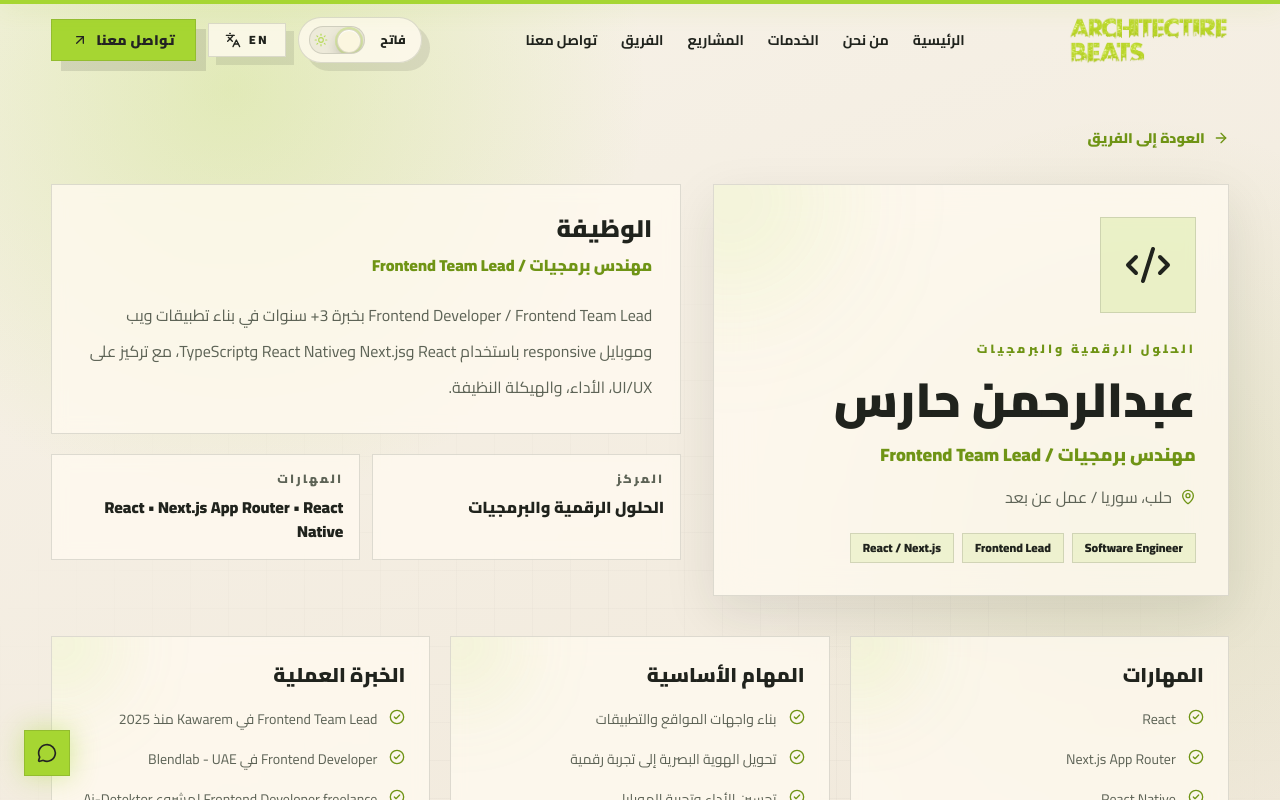
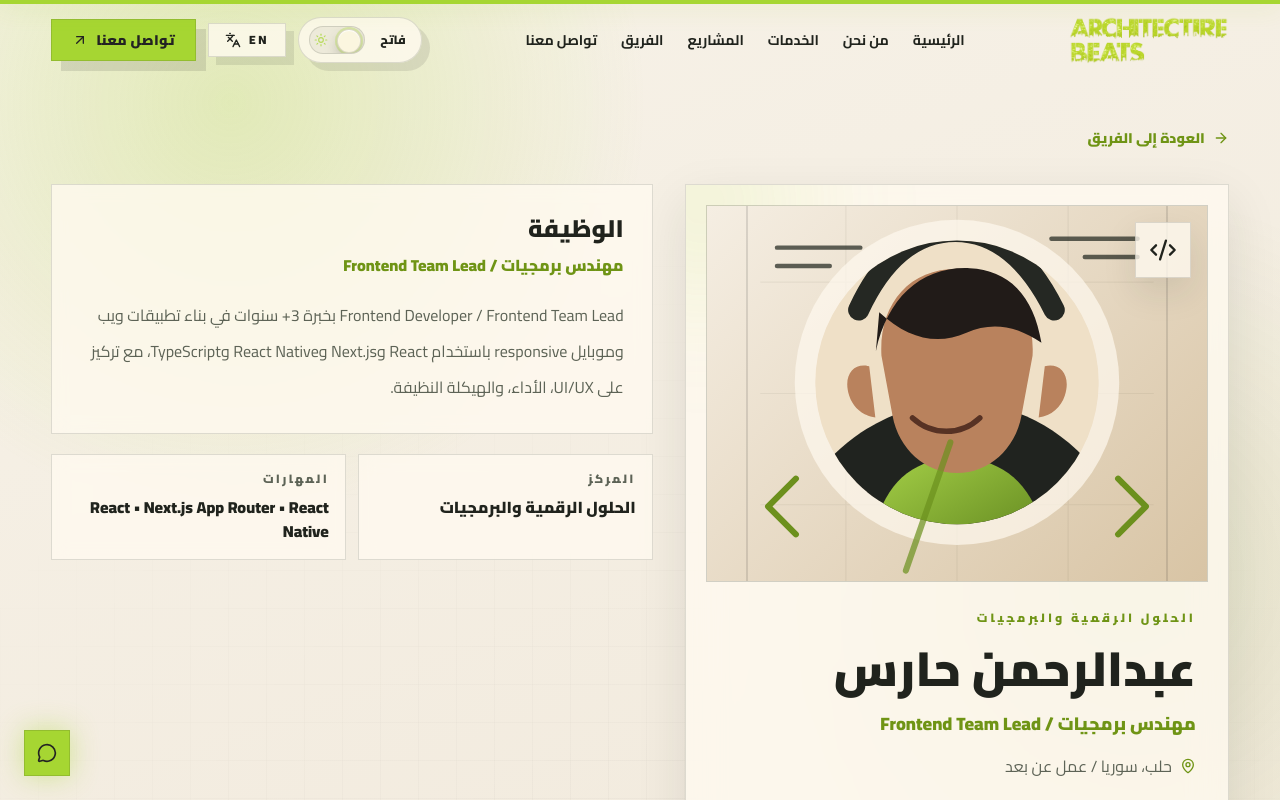
Before and after one commit to abod-haes/architecture-beats, a Next.js app: page /teams/abdulrahman-hares in a window 1280 px wide. Shown: the top 800 px of the page. Built offline with nearby package versions, Linux system fonts and the light colour scheme.

Commit message:
Show member image on profile pages

```diff
--- a/src/app/teams/[slug]/TeamMemberPageClient.tsx
+++ b/src/app/teams/[slug]/TeamMemberPageClient.tsx
@@ -1,5 +1,6 @@
 "use client";
 
+import Image from "next/image";
 import Link from "next/link";
 import { motion } from "framer-motion";
 import { ArrowLeft, ArrowRight, BriefcaseBusiness, Building2, CheckCircle2, Code2, HardHat, Mail, MapPin, PenTool, Sparkles } from "lucide-react";
@@ -109,13 +110,26 @@ export default function TeamMemberPageClient({ slug }: { slug: string }) {
           {labels.backToTeam}
         </Link>
 
-        <motion.section initial="hidden" animate="visible" variants={staggerContainer} className="mt-8 grid gap-8 lg:grid-cols-[0.9fr_1.1fr] lg:items-start">
-          <motion.div variants={fadeUp} className="site-card relative overflow-hidden p-6 sm:p-8">
+        <motion.section initial="hidden" animate="visible" variants={staggerContainer} className="mt-8 grid gap-8 lg:grid-cols-[0.95fr_1.05fr] lg:items-start">
+          <motion.div variants={fadeUp} className="site-card relative overflow-hidden p-4 sm:p-5">
             <div className="pointer-events-none absolute -end-20 -top-20 h-48 w-48 rounded-full bg-[var(--site-accent-soft)] blur-3xl" />
-            <div className="relative flex h-24 w-24 items-center justify-center border border-brand-primary bg-brand-primary/20 text-brand-dark">
-              <Icon className="h-12 w-12" />
+            <div className="relative overflow-hidden border border-[var(--site-border-strong)] bg-[var(--site-muted)]">
+              <div className="relative aspect-[4/3]">
+                <Image
+                  src={member.image}
+                  alt={member.name}
+                  fill
+                  priority
+                  sizes="(min-width: 1024px) 45vw, 92vw"
+                  className="object-cover"
+                />
+              </div>
+              <div className="absolute start-4 top-4 flex h-14 w-14 items-center justify-center border border-brand-primary bg-[var(--site-card)] text-brand-dark shadow-[0_14px_34px_var(--site-shadow)]">
+                <Icon className="h-7 w-7" />
+              </div>
             </div>
-            <div className="relative mt-7">
+
+            <div className="relative mt-7 px-1 pb-2 sm:px-3">
               <p className="text-xs font-black uppercase tracking-[0.25em] text-brand-secondary">{member.position}</p>
               <h1 className="mt-3 text-4xl font-black leading-tight text-brand-dark sm:text-5xl">{member.name}</h1>
               <p className="mt-3 text-lg font-black text-brand-secondary">{member.jobTitle}</p>
@@ -124,7 +138,7 @@ export default function TeamMemberPageClient({ slug }: { slug: string }) {
                 {member.location}
               </p>
             </div>
-            <div className="relative mt-6 flex flex-wrap gap-2">
+            <div className="relative mt-5 flex flex-wrap gap-2 px-1 pb-2 sm:px-3">
               {member.badges.map((badge) => (
                 <span key={badge} className="border border-brand-primary/40 bg-[var(--site-accent-soft)] px-3 py-1.5 text-xs font-black text-brand-dark">
                   {badge}
```
